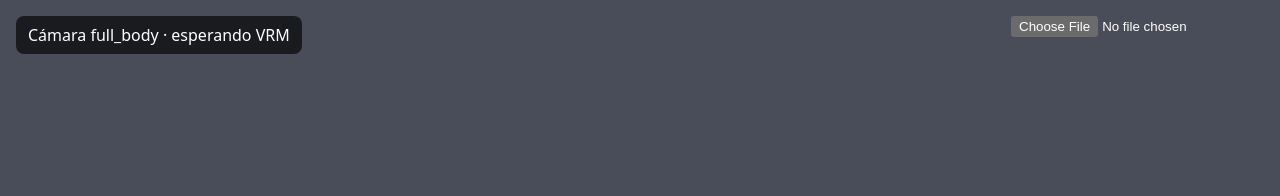
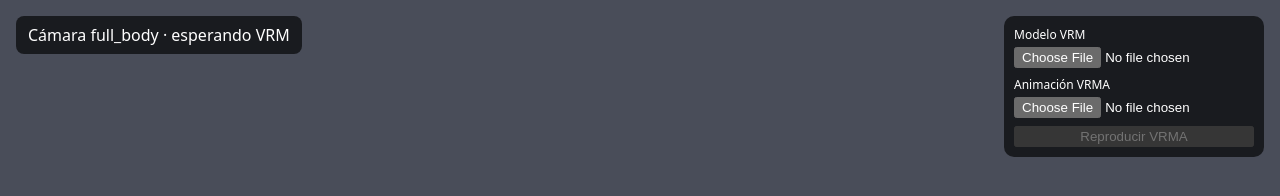
Before and after one commit to araragijona-coder/vtuber-cari, a website with bundled scripts: page experimental/avatar/vrm-web/index.html in a window 1280 px wide. Built offline with nearby package versions, Linux system fonts and the light colour scheme.

Commit message:
feat: add VRMA controls to experimental renderer

```diff
--- a/experimental/avatar/vrm-web/index.html
+++ b/experimental/avatar/vrm-web/index.html
@@ -9,12 +9,19 @@
       html, body { margin: 0; width: 100%; height: 100%; overflow: hidden; background: #11131a; }
       canvas { display: block; width: 100%; height: 100%; }
       #status { position: fixed; left: 16px; top: 16px; padding: 8px 12px; border-radius: 8px; background: rgba(0,0,0,.65); color: #fff; z-index: 2; }
-      #model { position: fixed; right: 16px; top: 16px; z-index: 2; }
+      #controls { position: fixed; right: 16px; top: 16px; z-index: 2; display: grid; gap: 8px; padding: 10px; border-radius: 10px; background: rgba(0,0,0,.65); }
+      #controls label { display: grid; gap: 4px; font-size: 12px; }
+      #controls input { max-width: 240px; }
+      #play-animation { cursor: pointer; }
     </style>
   </head>
   <body>
     <div id="status">Esperando modelo VRM…</div>
-    <input id="model" type="file" accept=".vrm,model/vrm">
+    <div id="controls">
+      <label>Modelo VRM <input id="model" type="file" accept=".vrm,model/vrm"></label>
+      <label>Animación VRMA <input id="animation" type="file" accept=".vrma,model/vrma"></label>
+      <button id="play-animation" type="button" disabled>Reproducir VRMA</button>
+    </div>
     <script type="module" src="./src/main.js"></script>
   </body>
 </html>
```
